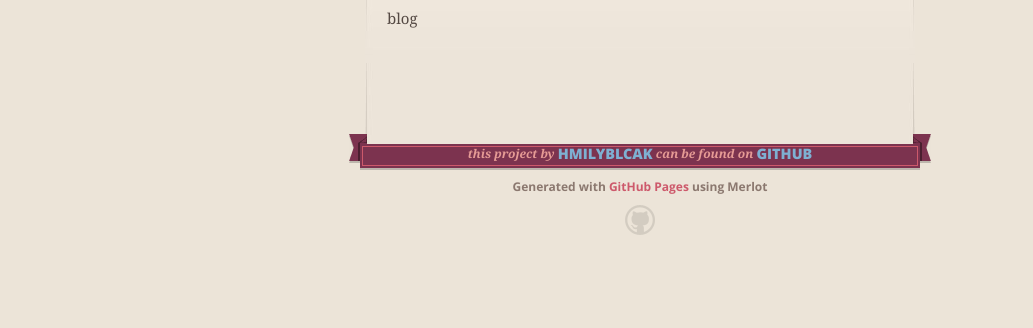
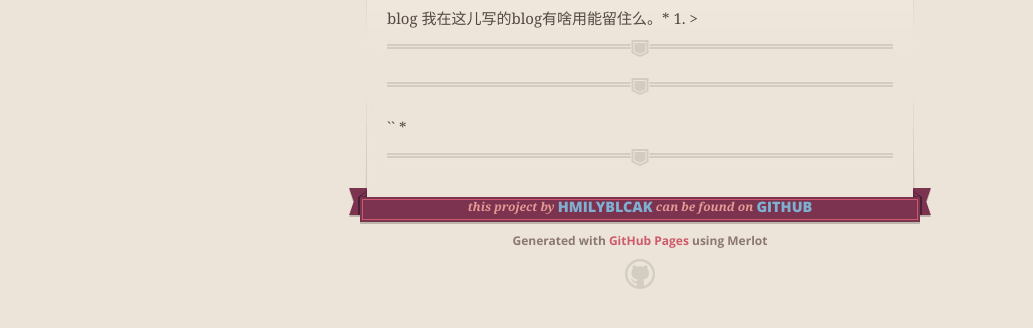
Before and after one commit to hmilyblcak/BlackLilith, a plain HTML site: page index.html in a window 1280 px wide. Shown: the part 282-610 px from the top of the page, without its empty margins (0-1033 px from the left). Drawn offline with nearby package versions, Linux system fonts and the light colour scheme.

```diff
--- a/index.html
+++ b/index.html
@@ -49,7 +49,17 @@
         <h1>
 <a id="blacklilith" class="anchor" href="#blacklilith" aria-hidden="true"><span aria-hidden="true" class="octicon octicon-link"></span></a>BlackLilith</h1>
 
-<p>blog</p>
+<p>blog
+我在这儿写的blog有啥用能留住么。* 1. &gt; </p>
+
+<hr>
+
+<hr>
+
+<p>``
+*</p>
+
+<hr>
       </section>
 
       <footer>
--- a/params.json
+++ b/params.json
@@ -1,6 +1,6 @@
 {
   "name": "Blacklilith",
   "tagline": "blog",
-  "body": "# BlackLilith\r\nblog\r\n",
+  "body": "# BlackLilith\r\nblog\r\n我在这儿写的blog有啥用能留住么。* 1. > \r\n***\r\n\r\n***\r\n``\r\n*\r\n\r\n***\r\n",
   "note": "Don't delete this file! It's used internally to help with page regeneration."
 }
```
